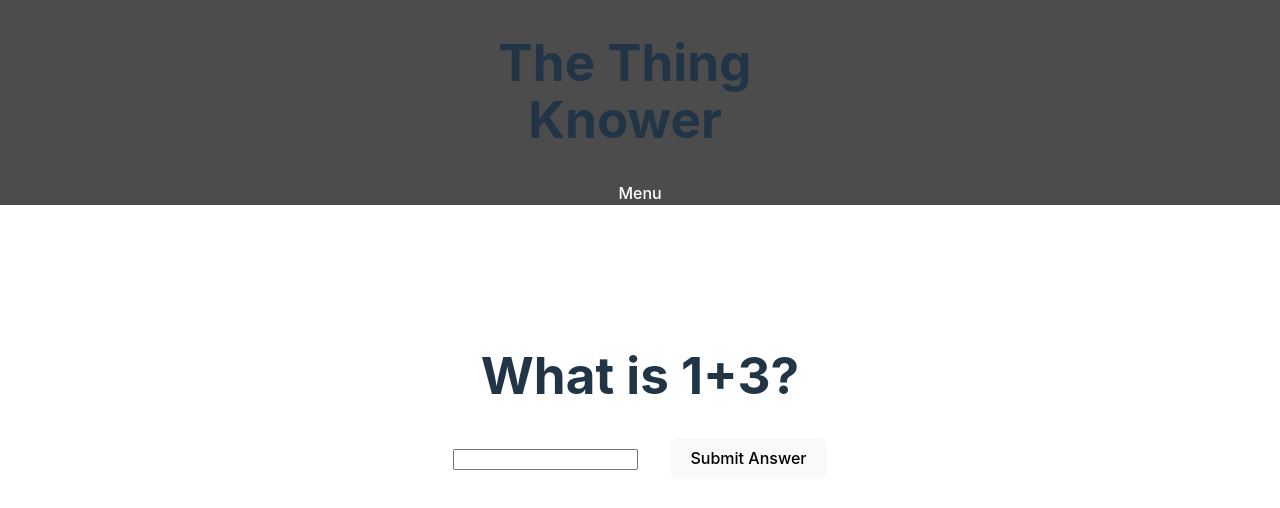
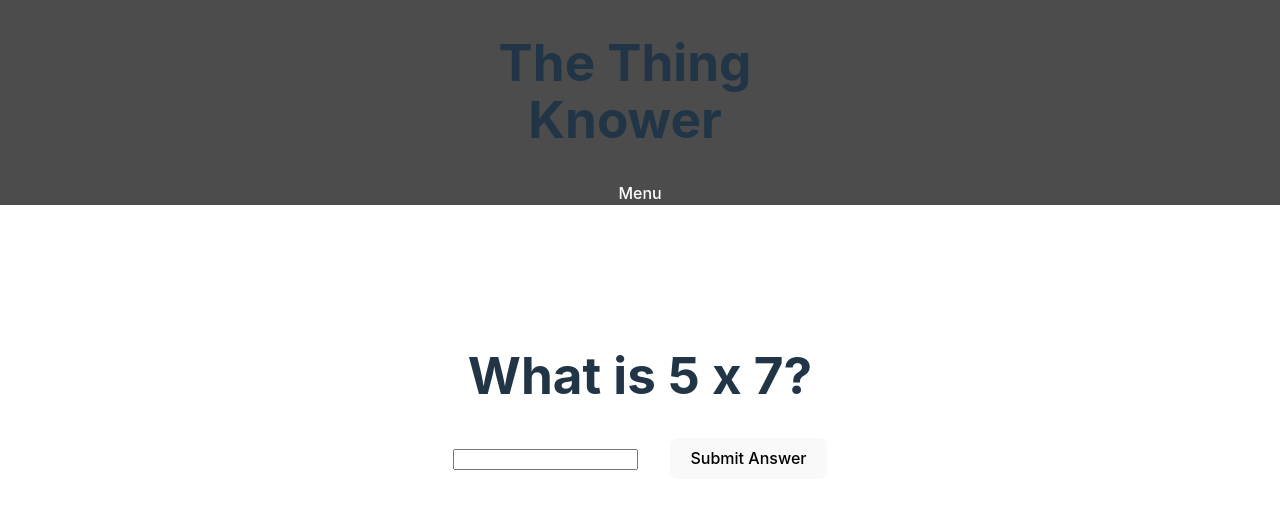
Before and after one commit to FtpApoc/The-Thing-Knower, a React (Vite) app: page /Content in a window 1280 px wide. Shown: the top 508 px of the page. Built offline with nearby package versions, Linux system fonts and the light colour scheme.

Commit message:
Simple Maths Functional

```diff
--- /dev/null
+++ b/src/components/content/SimpleMaths.js
@@ -0,0 +1,42 @@
+const SimpleMaths = () => {
+    const a = Math.floor(Math.random() * 10)
+    const b = Math.floor(Math.random() * 10)
+
+    const addition = (a,b) => {
+        const answer = (a + b);
+        const question = (`What is ${a} + ${b}?`)
+        return {answer, question}
+    }
+
+    const multiplication = (a,b) => {
+        const answer = (a * b);
+        const question = (`What is ${a} x ${b}?`)
+        return {answer, question}
+    }
+
+    const subtraction = (a,b) => {
+        const answer = (a - b);
+        const question = (`What is ${a} - ${b}?`)
+        return {answer, question};
+    }
+
+    const functionList = [
+        addition,
+        subtraction,
+        multiplication
+    ]
+
+    const fuctionNum = Math.floor(Math.random() * functionList.length)
+
+    const {answer,question} = functionList[fuctionNum](a,b)
+
+    console.log(`
+        A: ${a}
+        B: ${b}
+        answer: ${answer}
+        question: ${question}
+        `)
+    return {answer,question};
+}
+
+export default SimpleMaths;
--- a/src/components/content/Structure.jsx
+++ b/src/components/content/Structure.jsx
@@ -1,10 +1,9 @@
 import { Link } from "react-router-dom";
 import Visualiser from "./Visualiser";
+import SimpleMaths from "./SimpleMaths";
 
 const Content = () => {
-    const aVal = Math.floor(Math.random() * 10)
-    const bVal = Math.floor(Math.random() * 10)
-    const ansVal = aVal + bVal
+    const {answer,question} = SimpleMaths()
 
     return (
         <div className="content">
@@ -12,7 +11,7 @@ const Content = () => {
                 <h1> The Thing Knower </h1>
                 <Link to={'/'}>Menu</Link>
             </div>
-        <Visualiser a={aVal} b={bVal} ans={ansVal}/>
+        <Visualiser answer={answer} question={question}/>
 
         </div>
      );
--- a/src/components/content/Visualiser.jsx
+++ b/src/components/content/Visualiser.jsx
@@ -1,16 +1,15 @@
 import { useState } from 'react';
 import { useNavigate } from 'react-router-dom';
-// import Math from 'math';
 
 
-const QnA = ({a,b,ans}) => {
+const QnA = ({answer,question}) => {
     const navigate = useNavigate()
     const [correct,setCorrect] = useState(null);
 
     const submitAnswer = () => {
         const uAnswer = document.getElementById("testInput")
 
-        if (uAnswer.value == String(ans)){
+        if (uAnswer.value == String(answer)){
             setCorrect(true)
             setTimeout(() => {navigate(0)},1000)
         } else {
@@ -23,7 +22,7 @@ const QnA = ({a,b,ans}) => {
     return (
         <div className="QnA">
             <div className="question-div">
-                <h1>What is {a}+{b}?</h1>
+                <h1>{question}</h1>
             </div>
             <div className="answer-div">
                 <input id="testInput"/>
```
